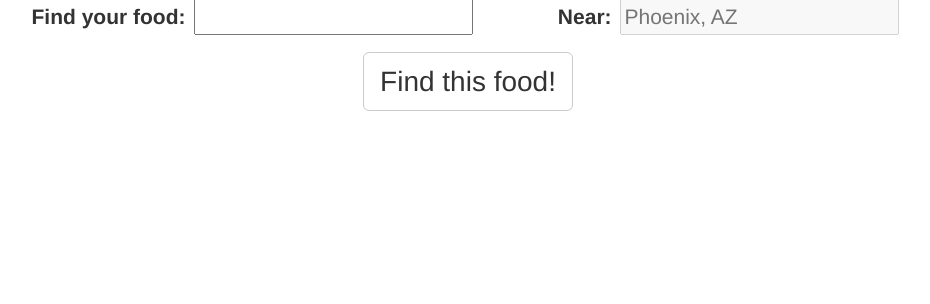
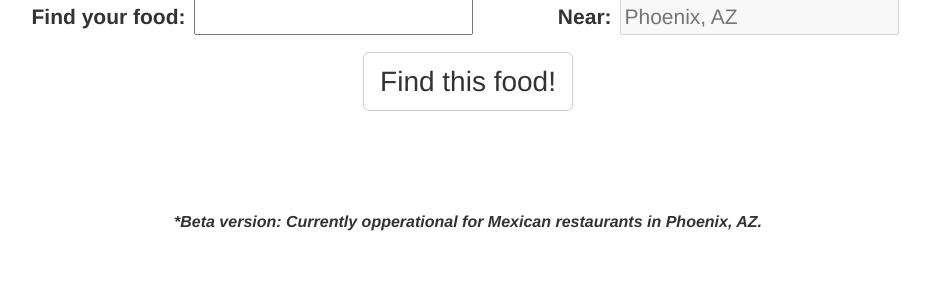
Before and after one commit to kwecht/FoodFindr, a Flask app: page / in a window 1280 px wide. Shown: the part 362-666 px from the top of the page, without its empty margins (172-1102 px from the left). Run offline with Flask 2, Linux system fonts and the light colour scheme; some libraries are stand-ins or nearby versions.

Commit message:
add Mexican food only disclaimer to front page

```diff
--- a/app/python_util.py
+++ b/app/python_util.py
@@ -167,6 +167,8 @@ def query_term(string):
     newdf['rank'] = np.arange(nreturn)+1
     newdf = newdf.reset_index()
 
+    print newdf['ffscore'], newdf['ID'], newdf['name']
+
     # Turn into list of restaurant information dictionaries
     newdf = newdf.T.to_dict().values()
 
--- a/app/templates/input.html
+++ b/app/templates/input.html
@@ -84,7 +84,12 @@
         <script src="static/js/bootstrap.min.js"></script>
 
     </div>
-<br><br>
+<br><br><br><br><br>
+    <p align="center" style="font-size: 16px"><b><i>*Beta version: Currently opperational for Mexican restaurants in Phoenix, AZ.</b></i></p>
+
+
+
+
 
 
     <!-- Bootstrap core JavaScript
```
Also changed, not shown: 1 other file.
